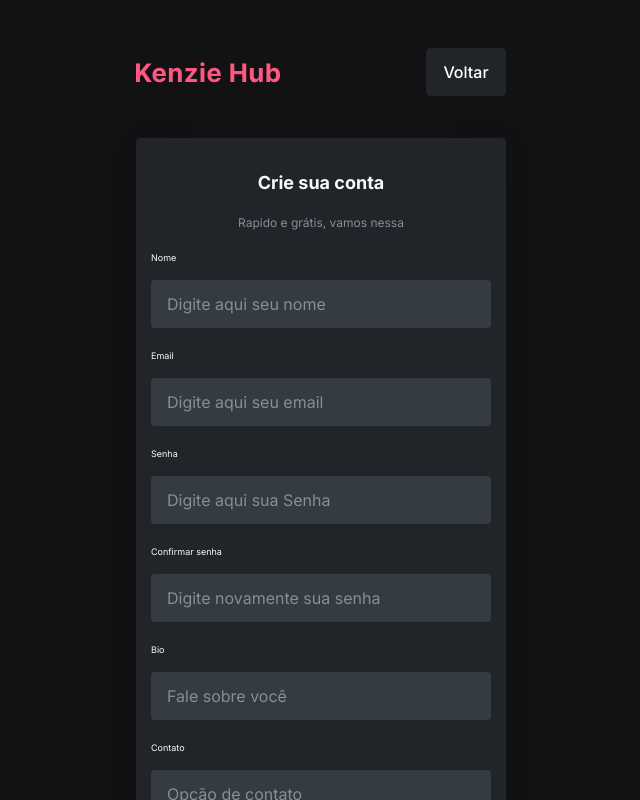
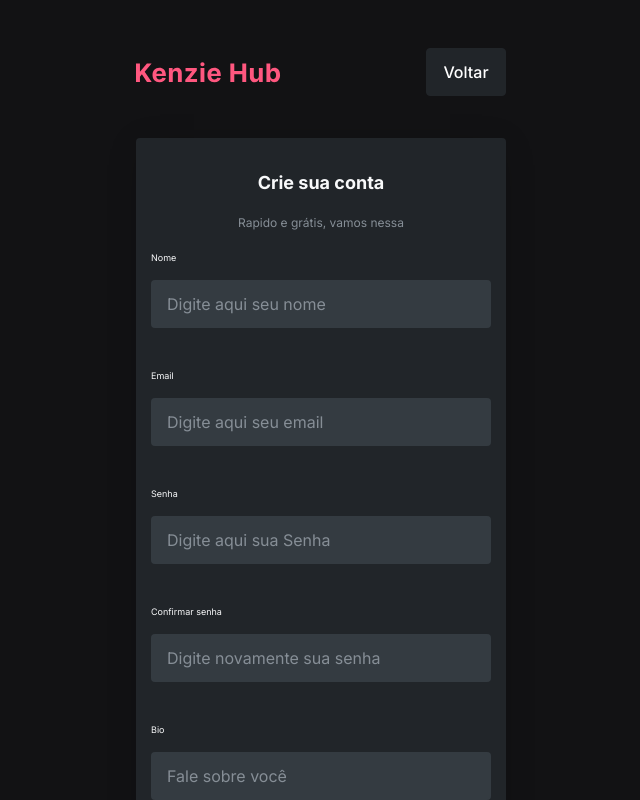
Before and after one commit to diegoguilhermeDS/kenzie-hub, a React (Create React App) app: page /register in a window 1280 px wide. Shown: the top 800 px of the page, without its empty margins (319-959 px from the left). Built offline with nearby package versions, Linux system fonts and the light colour scheme.

Commit message:
fix: message error

```diff
--- a/src/components/Form/style.js
+++ b/src/components/Form/style.js
@@ -30,6 +30,7 @@
     gap: 1.0625rem;
 
     position: relative;
+    padding-bottom: 20px;
 
     label {
       font-size: 0.5625rem;
--- a/src/components/Input/MessageError/style.js
+++ b/src/components/Input/MessageError/style.js
@@ -7,4 +7,7 @@
 
   display: flex;
   justify-content: flex-start;
+
+  position: absolute;
+  bottom: 0;
 `;
```
